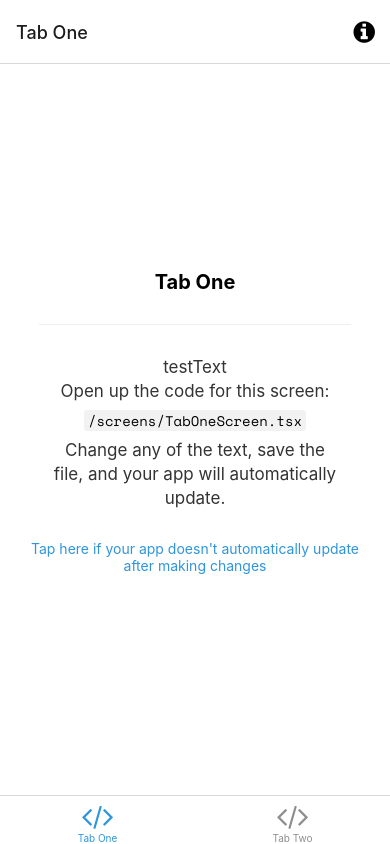
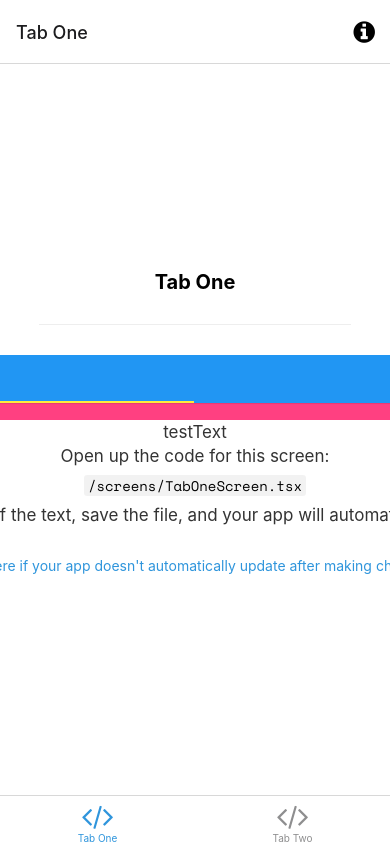
Before and after one commit to dozken/expo-typescript-detox-jest-debug-react-native, a React Native app: screen /TabOne in a window 390 px wide. Built offline with nearby package versions, Linux system fonts and the light colour scheme; what expo-linking would draw is missing.

Commit message:
update circleCI config

```diff
--- a/components/EditScreenInfo.tsx
+++ b/components/EditScreenInfo.tsx
@@ -4,10 +4,12 @@ import { StyleSheet, TouchableOpacity } from 'react-native';
 import Colors from '../constants/Colors';
 import { MonoText } from './StyledText';
 import { Text, View } from './Themed';
+import TabViewExample from "./TabViewExample";
 
 export default function EditScreenInfo({ path }: { path: string }) {
   return (
     <View>
+      <TabViewExample/>
       <View style={styles.getStartedContainer}>
         <Text
             testID={'testText'}
--- /dev/null
+++ b/components/TabViewExample.tsx
@@ -0,0 +1,38 @@
+import * as React from 'react';
+import { View, useWindowDimensions } from 'react-native';
+import { Text } from './Themed';
+import { TabView, SceneMap } from 'react-native-tab-view';
+
+const FirstRoute = () => (
+    <View style={{ flex: 1, backgroundColor: '#ff4081' }} >
+        <Text testID={'tab-view-text'}>TabView Text</Text>
+    </View>
+);
+
+const SecondRoute = () => (
+    <View style={{ flex: 1, backgroundColor: '#673ab7' }} />
+);
+
+const renderScene = SceneMap({
+    first: FirstRoute,
+    second: SecondRoute,
+});
+
+export default function TabViewExample() {
+    const layout = useWindowDimensions();
+
+    const [index, setIndex] = React.useState(0);
+    const [routes] = React.useState([
+        { key: 'first', title: 'First' },
+        { key: 'second', title: 'Second' },
+    ]);
+
+    return (
+        <TabView
+            navigationState={{ index, routes }}
+            renderScene={renderScene}
+            onIndexChange={setIndex}
+            initialLayout={{ width: layout.width }}
+        />
+    );
+}
--- a/package.json
+++ b/package.json
@@ -47,8 +47,10 @@
     "react": "17.0.1",
     "react-dom": "17.0.1",
     "react-native": "0.64.3",
+    "react-native-pager-view": "5.4.9",
     "react-native-safe-area-context": "3.3.2",
     "react-native-screens": "~3.10.1",
+    "react-native-tab-view": "^3.1.1",
     "react-native-web": "0.17.1",
     "wd": "^1.14.0"
   },
```
Also changed, not shown: .circleci/config.yml, 3 other files (tests, documents, lock files or other folders).
